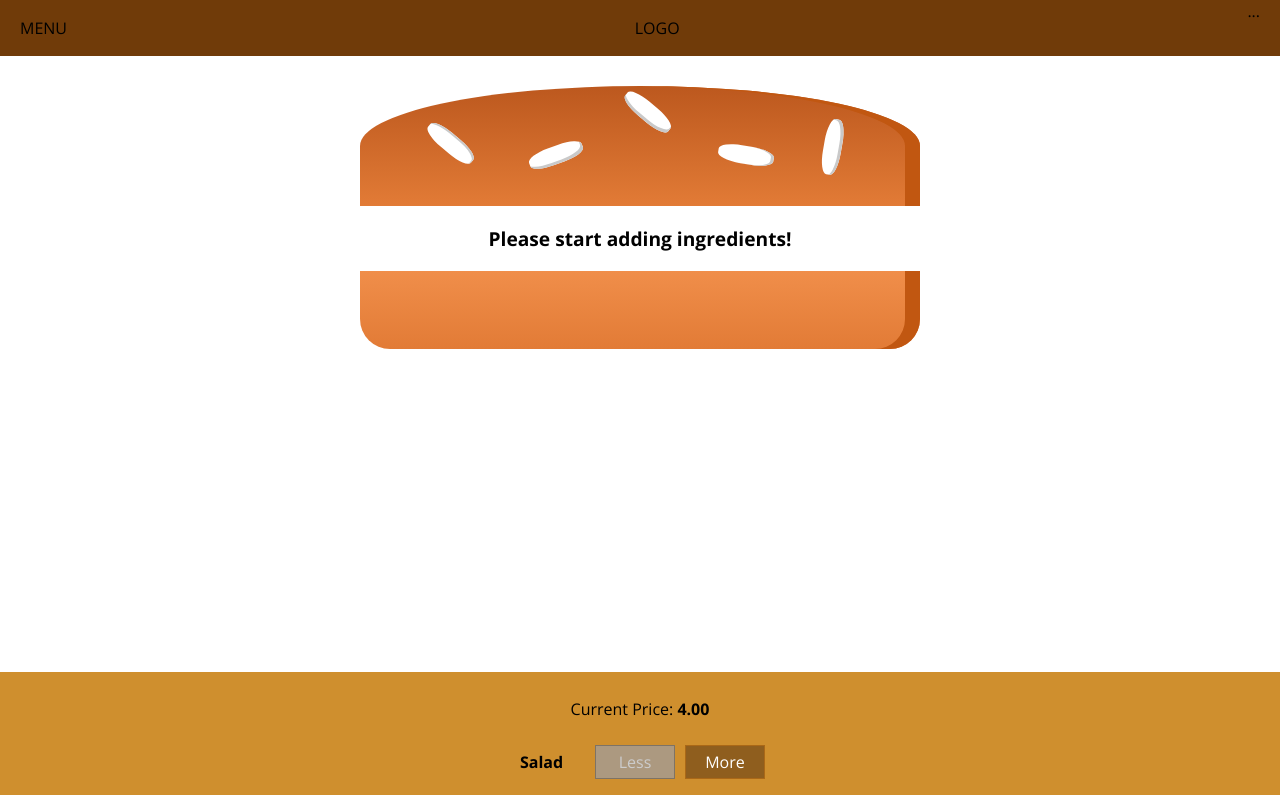
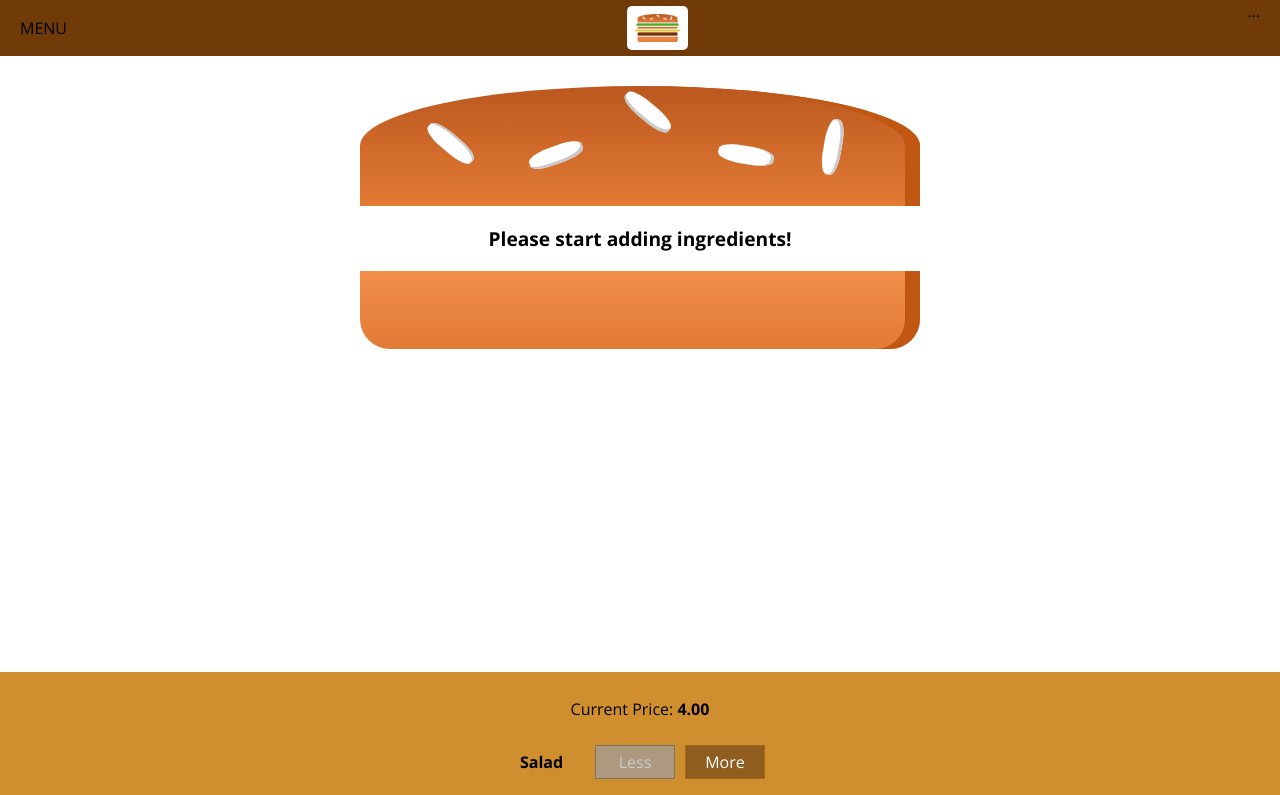
Before and after one commit to RonRofe/react_course, a React (Create React App) app in the folder burger-app/: page / in a window 1280 px wide. Shown: the top 795 px of the page. Built offline with nearby package versions, Linux system fonts and the light colour scheme.

Commit message:
adding logo to the app

```diff
--- /dev/null
+++ b/burger-app/src/components/Logo/Logo.js
@@ -0,0 +1,14 @@
+import React from 'react';
+
+import classes from './Logo.module.css';
+import burgerLogo from '../../assets/images/burger-logo.png';
+
+const logo = (props) => {
+    return (
+        <div className={classes.Logo}>
+            <img src={burgerLogo} alt="MyBurger"></img>
+        </div>
+    );
+};
+
+export default logo;
--- /dev/null
+++ b/burger-app/src/components/Logo/Logo.module.css
@@ -0,0 +1,10 @@
+.Logo {
+    background-color: white;
+    padding: 8px;
+    height: 80%;
+    border-radius: 5px;
+}
+
+.Logo img {
+    height: 100%;
+}
--- a/burger-app/src/components/Navigation/Toolbar/Toolbar.js
+++ b/burger-app/src/components/Navigation/Toolbar/Toolbar.js
@@ -1,4 +1,6 @@
 import React from 'react';
+
+import Logo from '../../Logo/Logo';
 
 import classes from './Toolbar.module.css';
 
@@ -6,7 +8,7 @@ const toolbar = (props) => {
     return (
         <header className={classes.Toolbar}>
             <div>MENU</div>
-            <div>LOGO</div>
+            <Logo></Logo>
             <nav>
                 ...
             </nav>
```
Also changed, not shown: burger-app/src/assets/images/burger-logo.png (added).
